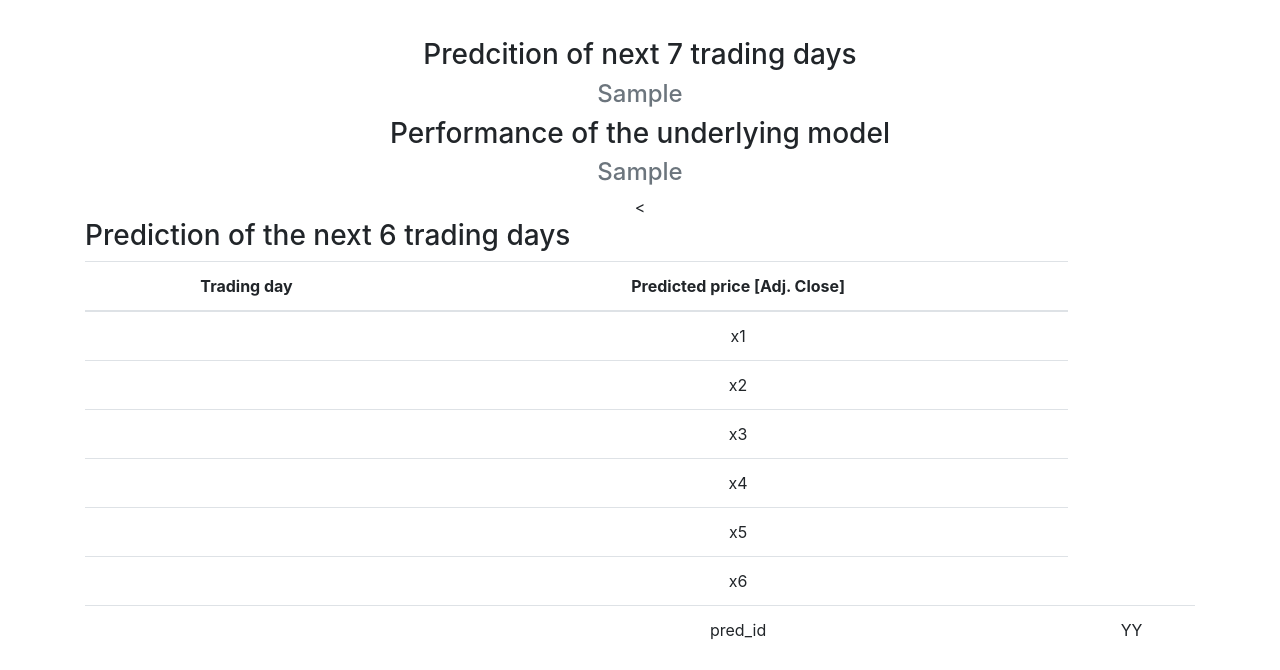
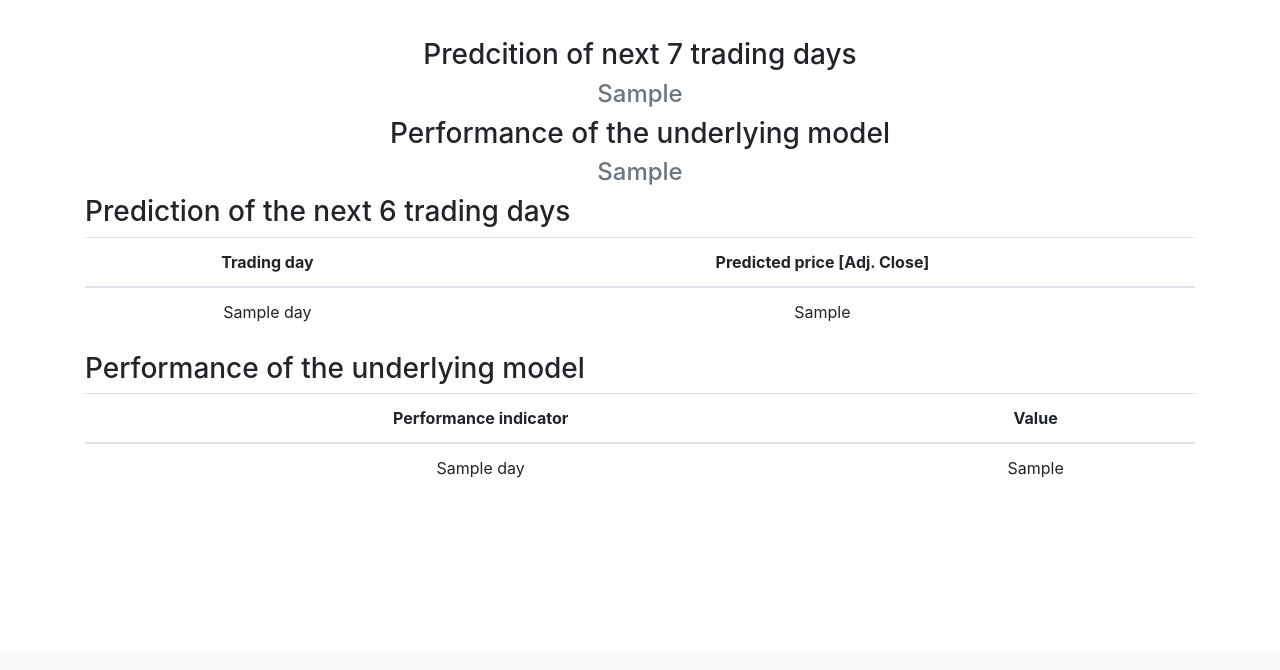
Before and after one commit to jochenruland/stock_price_indicator, a Flask app: template app/templates/post.html in a window 1280 px wide. Shown: the part 149-819 px from the top of the page. After the commit the page ends 627 px from the top, so only its background shows below. Run offline with Flask 2, Linux system fonts and the light colour scheme; the template is opened without the code that fills it: most values are stand-ins (such as "Sample title", 1, 10 or a date in 2020); some libraries are stand-ins or nearby versions.

Commit message:
ADD autofill of table with prediction values

```diff
--- a/app/app_new.py
+++ b/app/app_new.py
@@ -157,7 +157,7 @@ def post():
 
         # plot ids for the html id tag
         ids = ['figure-{}'.format(i) for i, _ in enumerate(figures)]
-        pred_ids = ['day-{}'.format(i) for i, _ in enumerate(Y_future)]
+        pred_vals = [dict(day='day-{}'.format(i+1), Y_val = y) for i, y in enumerate(Y_future)]
 
         # Convert the plotly figures to JSON for javascript in html template
         figuresJSON = json.dumps(figures, cls=plotly.utils.PlotlyJSONEncoder)
@@ -165,6 +165,5 @@ def post():
         return render_template('post.html',
                                ids=ids,
                                figuresJSON=figuresJSON,
-                               pred_ids = pred_ids,
-                               Y_future =Y_future,
+                               pred_vals = pred_vals,
                                evaluation_result=evaluation_result)
--- a/app/templates/post.html
+++ b/app/templates/post.html
@@ -47,7 +47,7 @@
             </div>
         </div>
 
-        <<div class="row">
+        <div class="row">
           <h3>Prediction of the next 6 trading days</h3>
           <p></p>
           <table class="table">
@@ -58,39 +58,32 @@
               </tr>
             </thead>
             <tbody>
+              {% for pred_val in pred_vals %}
               <tr>
-                <td><div id="{{pred_ids[1]}}"></div></td>
-                <td>x1</td>
-              </tr>
-              <tr>
-                <td><div id="{{pred_ids[2]}}"></div></td>
-                <td>x2</td>
-              </tr>
-              <tr>
-                <td><div id="{{pred_ids[3]}}"></div></td>
-                <td>x3</td>
-              </tr>
-              <tr>
-                <td><div id="{{pred_ids[4]}}"></div></td>
-                <td>x4</td>
-              </tr>
-              <tr>
-                <td><div id="{{pred_ids[5]}}"></div></td>
-                <td>x5</td>
-              </tr>
-              <tr>
-                <td><div id="{{pred_ids[6]}}"></div></td>
-                <td>x6</td>
-              </tr>
-
-              {% for pred_id in pred_ids %}
-              <tr>
-                <td><div id="{{pred_id[1]}}"></div></td>
-                <td>pred_id</td>
-                <td>YY</td>
+                <td>{{pred_val['day']}}</td>
+                <td>{{pred_val['Y_val']}}</td>
               </tr>
               {% endfor %}
 
+            </tbody>
+          </table>
+        </div>
+
+        <div class="row">
+          <h3>Performance of the underlying model</h3>
+          <p></p>
+          <table class="table">
+            <thead>
+              <tr>
+                <th>Performance indicator</th>
+                <th>Value</th>
+              </tr>
+            </thead>
+            <tbody>
+              <tr>
+                <td>{{pred_val['day']}}</td>
+                <td>{{pred_val['Y_val']}}</td>
+              </tr>
             </tbody>
           </table>
         </div>
@@ -111,8 +104,6 @@
                     figures[i].data,
                     figures[i].layout || {});
             }
-
-            var pred_ids = {{pred_ids | safe}};
         </script>
 
     </footer>
```
